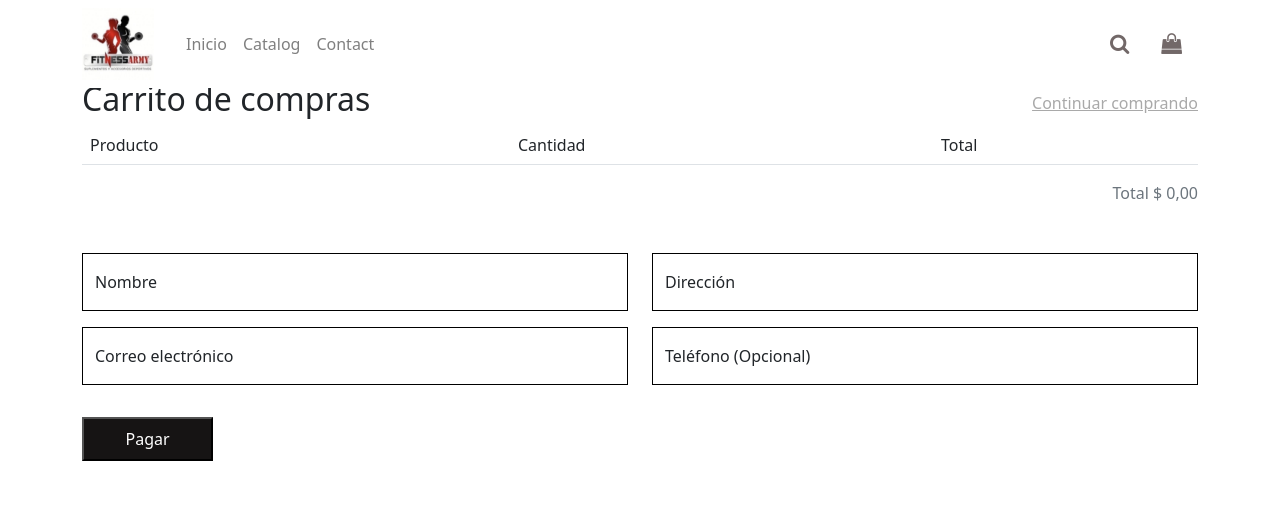
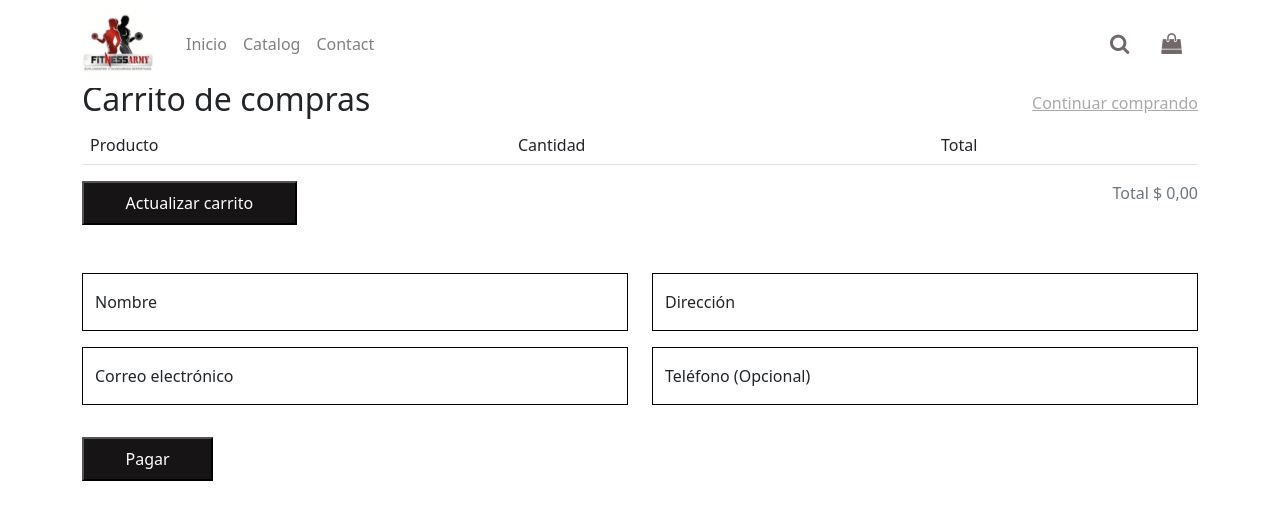
Before and after one commit to gveitia13/FitnessArmyMVC, a Django app: page /cart/ in a window 1280 px wide. Shown: the top 508 px of the page. Run offline with Django 4.2, Linux system fonts and the light colour scheme; data comes from the database, SQL or seed files in the repository; both versions use the stored data as it was after the commit; some libraries are stand-ins or nearby versions.

Commit message:
pastillita

```diff
--- a/app_cart/views.py
+++ b/app_cart/views.py
@@ -68,7 +68,6 @@ def update_quant(request: HttpRequest, id: int, value: int):
         "total": total,
         'product': ProductSerializer(product).data,
         "amount": cart.session[CART_SESSION_ID].get(id, {"quantity": value})["quantity"],
-        'price': f'{product.price}'
     })
 
 
--- a/templates/pages/cart.html
+++ b/templates/pages/cart.html
@@ -44,7 +44,8 @@
 
             </tbody>
         </table>
-        <div class="d-flex justify-content-center justify-content-md-end">
+        <div class="d-flex justify-content-between  pay-wrapper">
+            <button id="update-cart">Actualizar carrito</button>
             <span class="text-muted">Total $ {{ total|floatformat:2 }}</span>
         </div>
     </div>
```
Also changed, not shown: db.sqlite3.
